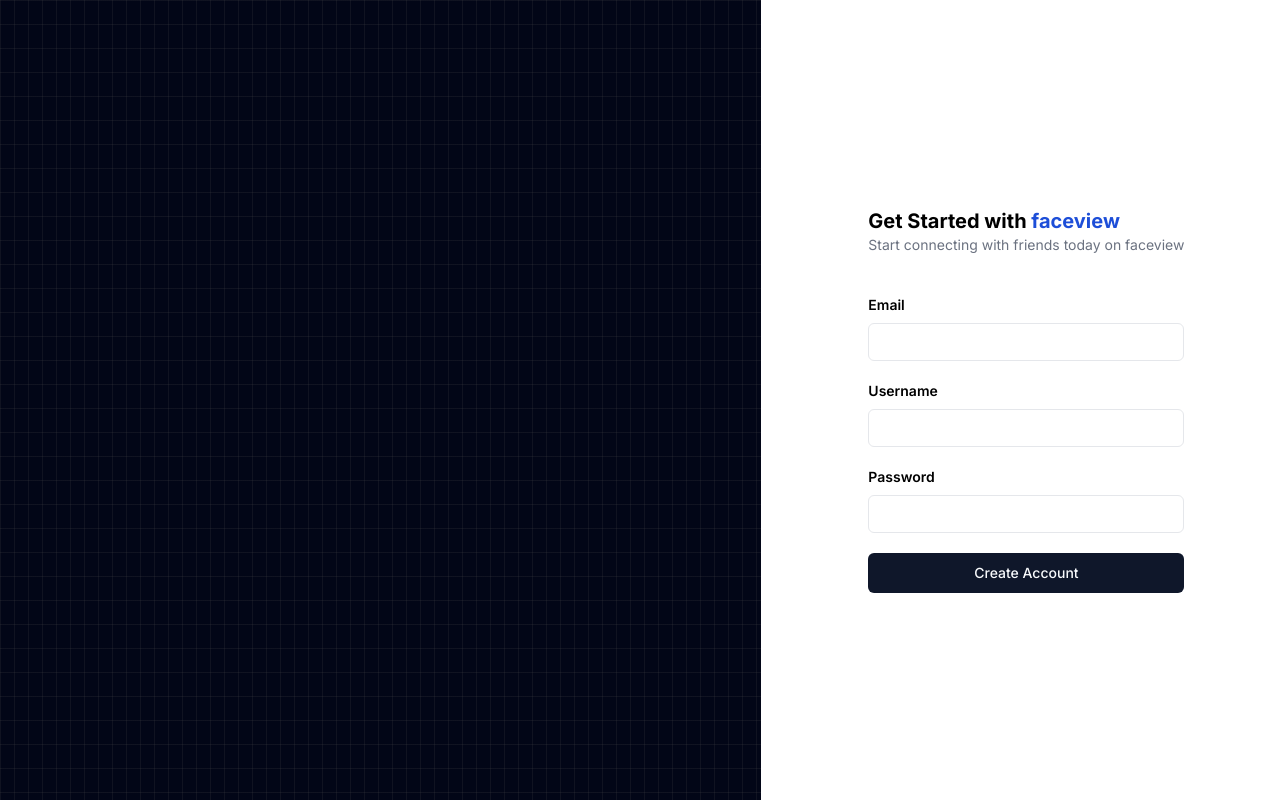
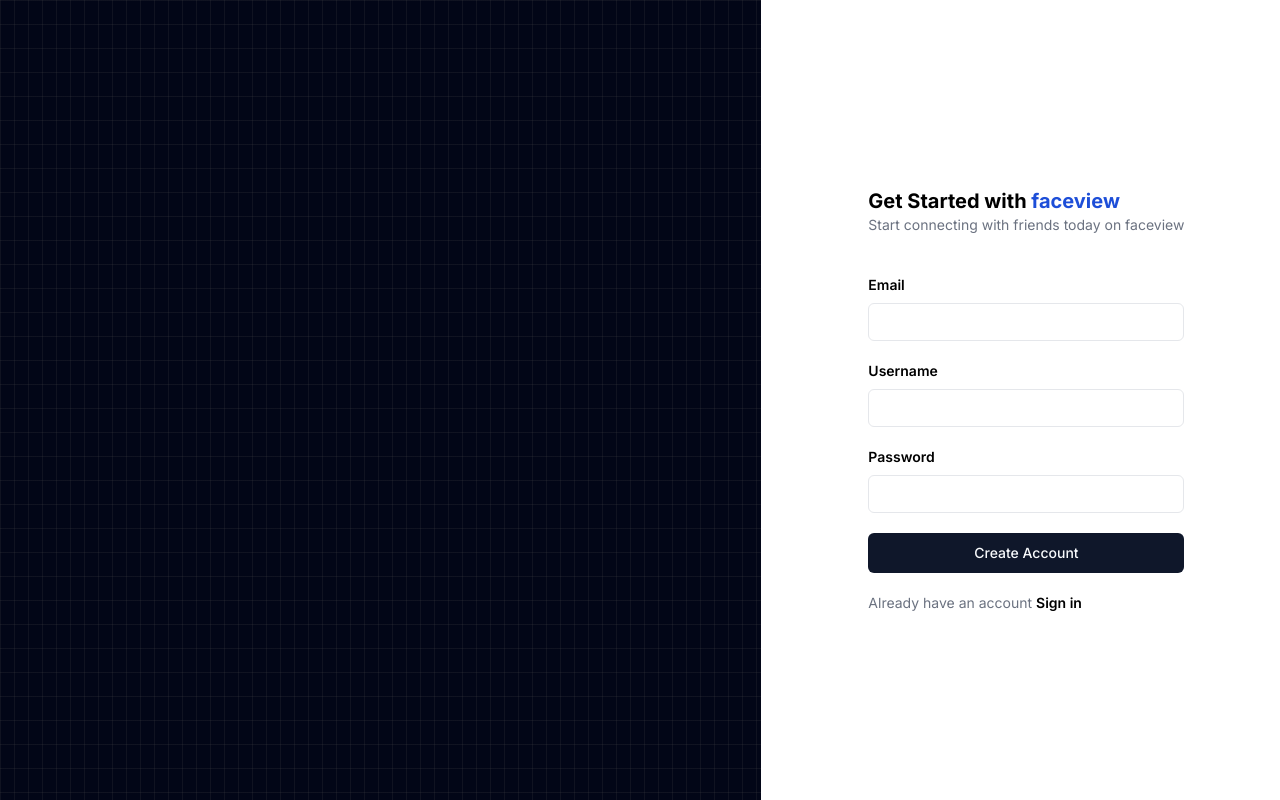
Before and after one commit to cedricahenkorah/faceview, a Next.js app in the folder web/: page /auth in a window 1280 px wide. Built offline with nearby package versions, Linux system fonts and the light colour scheme.

Commit message:
included sign in link

```diff
--- a/web/app/auth/page.tsx
+++ b/web/app/auth/page.tsx
@@ -1,6 +1,7 @@
 "use client";
 
 import { Button } from "@/components/ui/button";
+import Link from "next/link";
 import { useState } from "react";
 
 export default function Signup() {
@@ -65,6 +66,13 @@ export default function Signup() {
                 </div>
 
                 <Button className="w-full">Create Account</Button>
+
+                <p className="text-gray-500 text-xs lg:text-sm mt-3 lg:mt-5">
+                  Already have an account{" "}
+                  <Link href="/auth/sign-in">
+                    <span className="font-semibold text-black">Sign in</span>
+                  </Link>
+                </p>
               </div>
             </div>
           </div>
```
